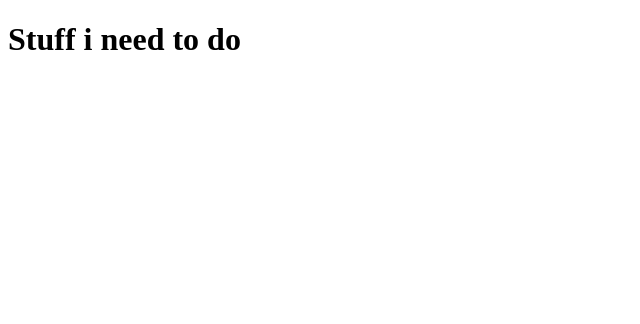
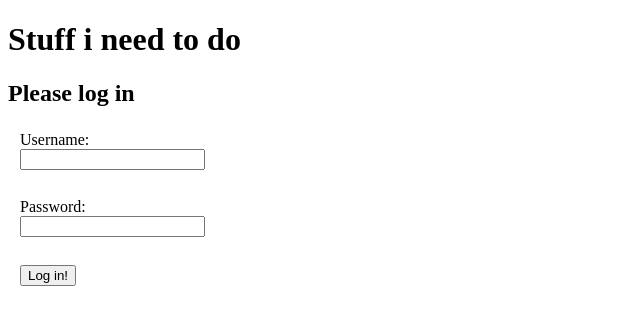
Before and after one commit to FatAndreasbot/angular_todo, an Angular app in the folder client/: page /login in a window 1280 px wide. Before the commit this address led to /. Shown: the top 324 px of the page, without its empty margins (0-640 px from the left). Built offline with nearby package versions, Linux system fonts and the light colour scheme.

Commit message:
finished user login

```diff
--- a/client/src/app/app.css
+++ b/client/src/app/app.css
@@ -0,0 +1,4 @@
+#logout-button{
+    margin-bottom: 5px;
+    padding-bottom: 5px;
+}
--- a/client/src/app/app.html
+++ b/client/src/app/app.html
@@ -3,5 +3,8 @@
 </header>
 
 <main>
+  @if (isLoggedIn()){
+    <button id="logout-button" (click)="logOut()">Log out</button>
+  }
   <router-outlet></router-outlet>
 </main>
--- a/client/src/app/app.routes.ts
+++ b/client/src/app/app.routes.ts
@@ -1,6 +1,7 @@
 import { Routes } from '@angular/router';
 import { AllTasks } from './components/all-tasks/all-tasks';
 import { TaskDetails } from './components/task-details/task-details';
+import { Login } from './components/login/login';
 
 export const routes: Routes = [
     {
@@ -10,7 +11,12 @@ export const routes: Routes = [
     },
     {
         path:'task/:id',
-        title:'details',
+        title:'Details',
         component:TaskDetails
+    },
+    {
+        path:'login',
+        title:'Login',
+        component:Login
     }
 ];
--- a/client/src/app/app.ts
+++ b/client/src/app/app.ts
@@ -1,5 +1,6 @@
 import { Component, signal } from '@angular/core';
-import { RouterOutlet } from '@angular/router';
+import { Router, RouterOutlet } from '@angular/router';
+import { AuthService } from './services/auth-service/auth-service';
 
 @Component({
   selector: 'app-root',
@@ -9,4 +10,17 @@ import { RouterOutlet } from '@angular/router';
 })
 export class App {
   title = 'Todo app';
+  constructor(
+    private authService: AuthService,
+    private router: Router
+  ) { }
+
+  isLoggedIn(){
+    return this.authService.isLoggedIn()
+  }
+
+  logOut(){
+    this.authService.logOut()
+    this.router.navigate(["login/"])
+  }
 }
--- /dev/null
+++ b/client/src/app/components/login/login.css
@@ -0,0 +1,6 @@
+.field{
+    display: block;
+    padding:4px 2px;
+    width:70px;
+    margin:2px 0 20px 10px;
+}
--- /dev/null
+++ b/client/src/app/components/login/login.html
@@ -0,0 +1,18 @@
+<h2>Please log in</h2>
+
+<section>
+    <form>
+        <div class="field">
+            <label for="username-field">Username: </label>
+            <input required type="text" id="username-field" [(ngModel)]="userData.username" [ngModelOptions]="{standalone: true}" />
+        </div>
+        <div class="field">
+            <label for="password-field">Password: </label>
+            <input requiredtype="password" id="password-field" [(ngModel)]="userData.password" [ngModelOptions]="{standalone: true}" />
+        </div>
+
+        <div class="field">
+            <button type="submit" (click)="LogIn()">Log in!</button>
+        </div>
+    </form>
+</section>
--- /dev/null
+++ b/client/src/app/components/login/login.ts
@@ -0,0 +1,32 @@
+import { Component } from '@angular/core';
+import { AuthService } from '../../services/auth-service/auth-service';
+import { User } from '../../interfaces/user';
+import { FormsModule } from "@angular/forms";
+import { Router } from '@angular/router';
+import { HttpErrorResponse } from '@angular/common/http';
+
+@Component({
+  selector: 'app-login',
+  imports: [FormsModule],
+  templateUrl: './login.html',
+  styleUrl: './login.css',
+})
+export class Login {
+  userData:User = {username:"", password:""}
+
+  constructor(
+    private authService:AuthService,
+    private router:Router
+  ) { }
+
+  LogIn(){
+    this.authService.logIn(this.userData).subscribe({
+      complete: () => {
+        this.router.navigate([""])
+      },
+      error: (err:HttpErrorResponse) => {
+        alert(err.status)
+      }
+    })
+  }
+}
--- a/client/src/app/interceptors/auth-interceptor/auth-interceptor.ts
+++ b/client/src/app/interceptors/auth-interceptor/auth-interceptor.ts
@@ -2,16 +2,23 @@ import { HttpInterceptorFn } from '@angular/common/http';
 import { AuthService } from '../../services/auth-service/auth-service';
 import { inject } from '@angular/core';
 import { Router } from '@angular/router';
+import { EMPTY } from 'rxjs';
 
 export const authInterceptor: HttpInterceptorFn = (req, next) => {
   const authService = inject(AuthService)
   const router = inject(Router)
 
-  const token = authService.getJWT()
-  if (token === null){
-    // TODO add redirection logic
+  if (!authService.isLoggedIn()){
+    const path = router.url
+    console.log(path)
+    if (path !== '/login'){
+      router.navigate(['login/'])
+      return EMPTY
+    }
     return next(req)
   }
+
+  const token = authService.getJWT()
 
   const newReq = req.clone({
     headers: req.headers.append("Authorization", `Bearer ${token}`)
--- /dev/null
+++ b/client/src/app/interceptors/error-interceptor/error-interceptor-interceptor.ts
@@ -0,0 +1,5 @@
+import { HttpInterceptorFn } from '@angular/common/http';
+
+export const errorInterceptorInterceptor: HttpInterceptorFn = (req, next) => {
+  return next(req);
+};
--- /dev/null
+++ b/client/src/app/interfaces/auth-response.ts
@@ -0,0 +1,4 @@
+export interface AuthResponse {
+    access_token:string,
+    token_type:string
+}
--- a/client/src/app/services/auth-service/auth-service.ts
+++ b/client/src/app/services/auth-service/auth-service.ts
@@ -2,6 +2,7 @@ import { HttpClient } from '@angular/common/http';
 import { Injectable } from '@angular/core';
 import { User } from '../../interfaces/user';
 import { BehaviorSubject, tap } from 'rxjs';
+import { AuthResponse } from '../../interfaces/auth-response';
 
 @Injectable({
   providedIn: 'root',
@@ -22,16 +23,16 @@ export class AuthService {
     return this.tokenSubject.value !== null
   }
 
-  login(userdata:User){
+  logIn(userdata:User){
     const userdataForm = new FormData()
     userdataForm.append("username", userdata.username)
     userdataForm.append("password", userdata.password)
 
-    return this.http.post<string>(this.url, userdataForm)
+    return this.http.post<AuthResponse>(this.url, userdataForm)
       .pipe(
         tap(val => {
-          localStorage.setItem("jwt_token", val)
-          this.tokenSubject.next(val)
+          localStorage.setItem("jwt_token", val.access_token)
+          this.tokenSubject.next(val.access_token)
         })
       )
   }
@@ -39,4 +40,9 @@ export class AuthService {
   getJWT(){
     return this.tokenSubject.value
   }
+
+  logOut(){
+    this.tokenSubject.next(null)
+    localStorage.removeItem("jwt_token")
+  }
 }
```
Also changed, not shown: 2 other files (tests, documents, lock files or other folders).
